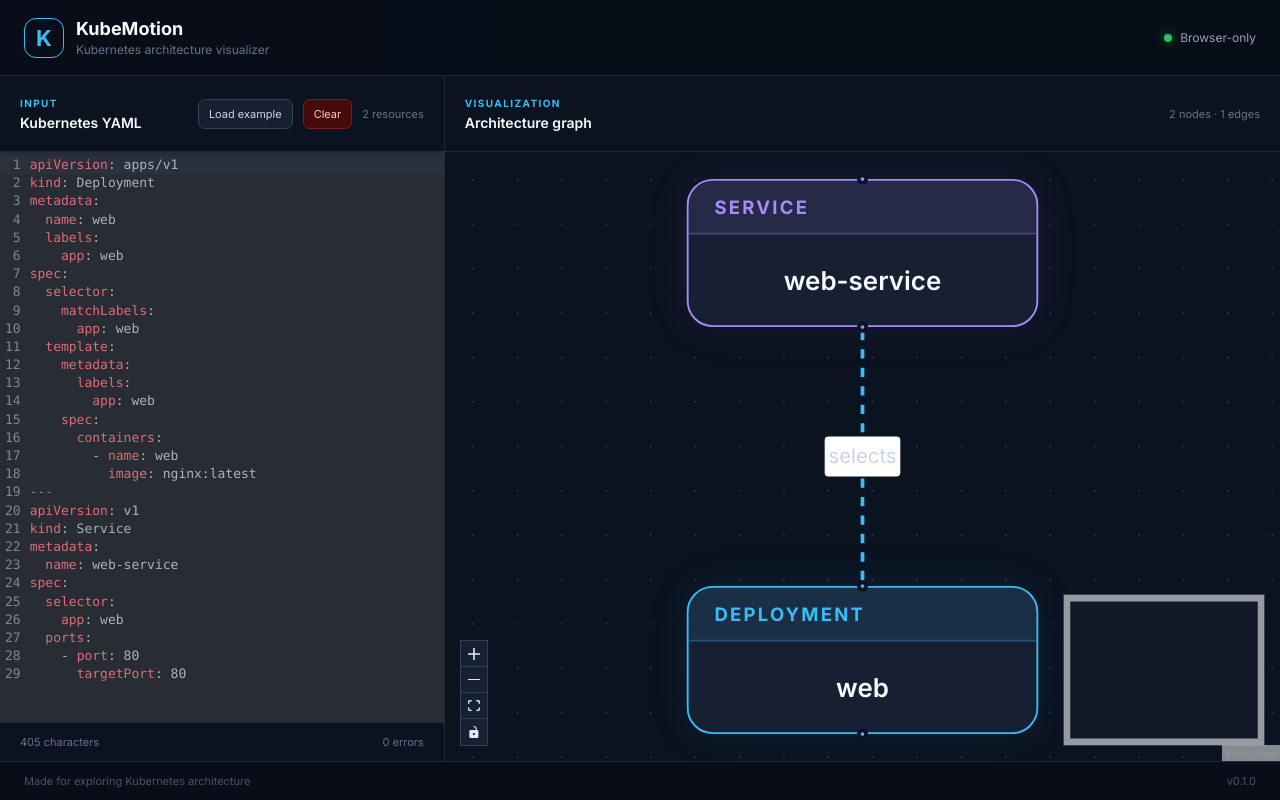
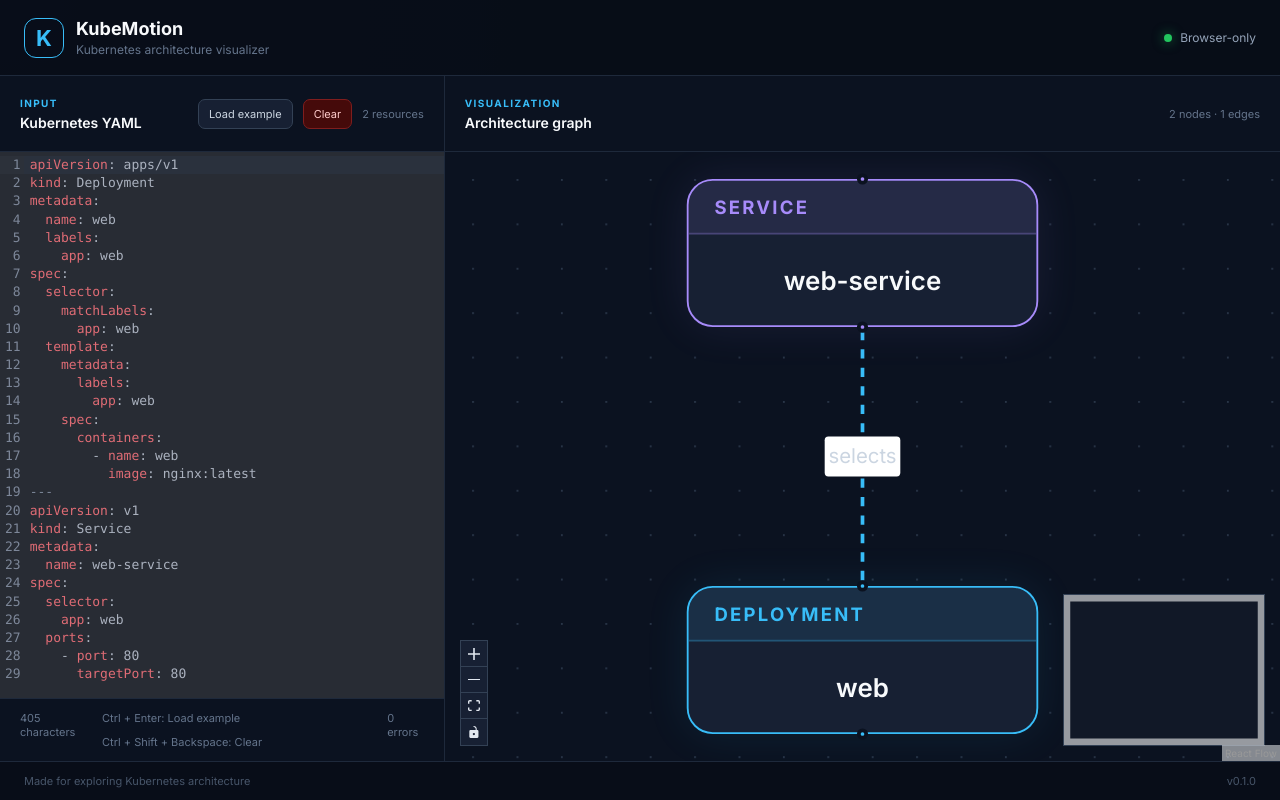
Before and after one commit to Gihchathur/kubemotion, a React (Vite) app: page / in a window 1280 px wide. Built offline with nearby package versions, Linux system fonts and the light colour scheme.

Commit message:
Add YAML editor keyboard shortcuts

```diff
--- a/src/App.css
+++ b/src/App.css
@@ -402,3 +402,14 @@ textarea {
   outline: 2px solid #f87171;
   outline-offset: 2px;
 }
+
+.shortcut-hints {
+  display: flex;
+  flex-wrap: wrap;
+  gap: 10px;
+  color: #64748b;
+}
+
+.shortcut-hints span {
+  white-space: nowrap;
+}
--- a/src/App.tsx
+++ b/src/App.tsx
@@ -1,4 +1,4 @@
-import { useMemo, useState } from 'react'
+import { useEffect, useMemo, useState } from 'react'
 import {
   Background,
   Controls,
@@ -50,6 +50,30 @@ const nodeTypes = {
 function App() {
   const [yamlInput, setYamlInput] = useState(INITIAL_YAML)
   const [selectedNodeId, setSelectedNodeId] = useState<string | null>(null)
+
+  useEffect(() => {
+    const handleKeyboardShortcut = (event: KeyboardEvent) => {
+      if (!event.ctrlKey) {
+        return
+      }
+
+      if (event.key === 'Enter') {
+        event.preventDefault()
+        setYamlInput(INITIAL_YAML)
+      }
+
+      if (event.shiftKey && event.key === 'Backspace') {
+        event.preventDefault()
+        setYamlInput('')
+      }
+    }
+
+    window.addEventListener('keydown', handleKeyboardShortcut)
+
+    return () => {
+      window.removeEventListener('keydown', handleKeyboardShortcut)
+    }
+  }, [])
 
   const parseResult = useMemo(
     () => parseKubernetesYaml(yamlInput),
@@ -148,6 +172,12 @@ function App() {
 
           <div className="editor-footer">
             <span>{yamlInput.length} characters</span>
+
+            <span className="shortcut-hints">
+              <span>Ctrl + Enter: Load example</span>
+              <span>Ctrl + Shift + Backspace: Clear</span>
+            </span>
+
             <span>{parseResult.errors.length} errors</span>
           </div>
 
```
